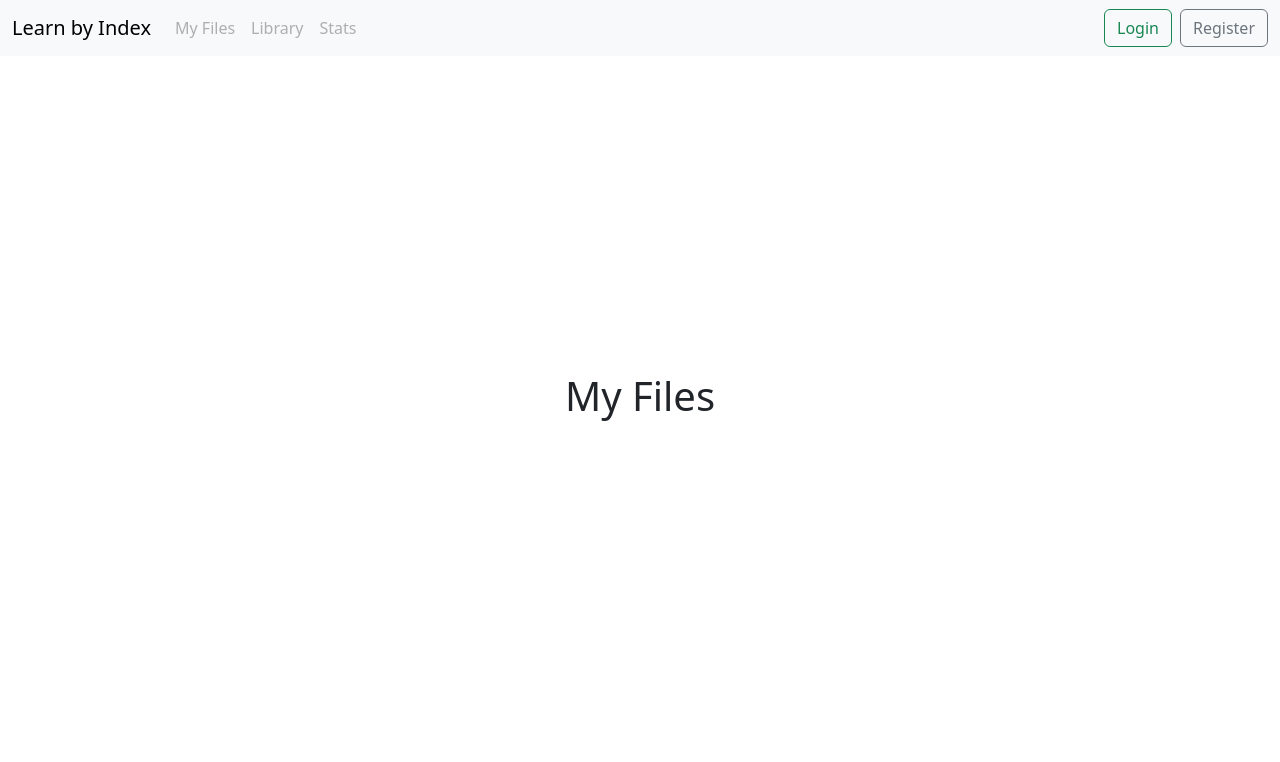
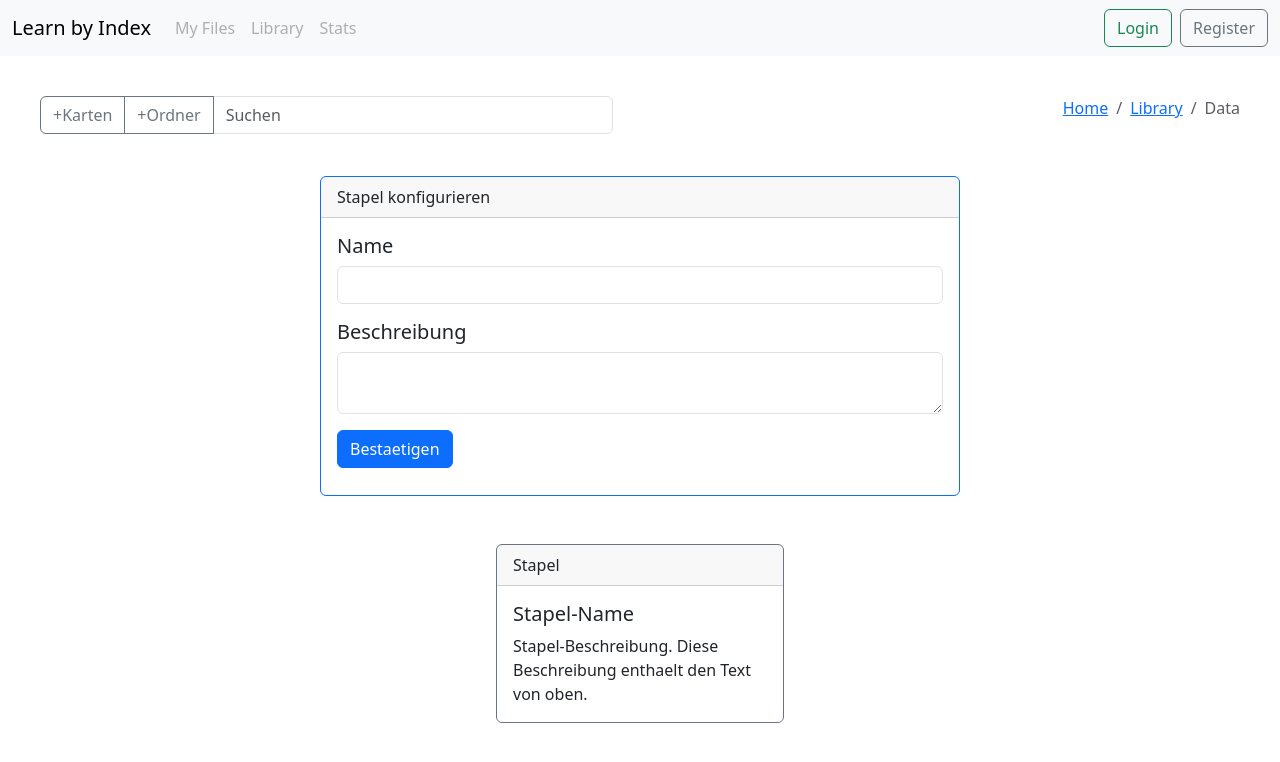
Before and after one commit to bra1nfo0d/flashcards, a React app in the folder frontend/: page /files in a window 1280 px wide. Shown: the top 762 px of the page. Built offline with nearby package versions, Linux system fonts and the light colour scheme; the HTML template or start-up script is replaced by a standard one.

Commit message:
Unterteilung components in verschiedene sub-folder

```diff
--- a/frontend/src/components/AppNavbar.jsx
+++ b/frontend/src/components/common/AppNavbar.jsx
@@ -6,7 +6,7 @@ import Nav from "react-bootstrap/Nav";
 import Navbar from "react-bootstrap/Navbar";
 import OverlayTrigger from "react-bootstrap/OverlayTrigger";
 import Tooltip from "react-bootstrap/Tooltip";
-import { useAuth } from "../auth/AuthContext";
+import { useAuth } from "../../auth/AuthContext";
 
 function AppNavbar() {
   const { user, logout } = useAuth();
--- /dev/null
+++ b/frontend/src/components/files/CreatingStackForm.jsx
@@ -0,0 +1,44 @@
+import Button from "react-bootstrap/Button";
+import Form from "react-bootstrap/Form";
+import InputGroup from "react-bootstrap/InputGroup";
+import Card from "react-bootstrap/Card";
+
+export default function CreatingStackFrom() {
+  return (
+    <>
+      <div className="d-flex flex-column align-items-center">
+        <div>
+          <Card border="primary" style={{ width: "40rem", height: "20rem" }}>
+            <Card.Header>Stapel konfigurieren</Card.Header>
+            <Card.Body>
+              <Card.Title>Name</Card.Title>
+              <InputGroup className="mb-3">
+                <Form.Control
+                  aria-label="Default"
+                  aria-describedby="inputGroup-sizing-default"
+                />
+              </InputGroup>
+              <Card.Title>Beschreibung</Card.Title>
+              <Form.Control as="textarea" aria-label="With textarea" />
+              <Button className="mt-3" variant="primary">
+                Bestaetigen
+              </Button>
+            </Card.Body>
+          </Card>
+        </div>
+        <div className="mt-5">
+          <Card border="secondary" style={{ width: "18rem" }}>
+            <Card.Header>Stapel</Card.Header>
+            <Card.Body>
+              <Card.Title>Stapel-Name</Card.Title>
+              <Card.Text>
+                Stapel-Beschreibung. Diese Beschreibung enthaelt den Text von
+                oben.
+              </Card.Text>
+            </Card.Body>
+          </Card>
+        </div>
+      </div>
+    </>
+  );
+}
--- a/frontend/src/pages/Files.jsx
+++ b/frontend/src/pages/Files.jsx
@@ -1,12 +1,70 @@
-import AppNavbar from "../components/AppNavbar";
+import { useState } from "react";
+import Button from "react-bootstrap/Button";
+import Form from "react-bootstrap/Form";
+import InputGroup from "react-bootstrap/InputGroup";
+import Breadcrumb from "react-bootstrap/Breadcrumb";
+import Card from "react-bootstrap/Card";
+import AppNavbar from "../components/common/AppNavbar";
+import CreatingStackFrom from "../components/files/CreatingStackForm";
 
 export default function Files() {
+  const [isCreatingStack, setIsCreatingStack] = useState(false);
+  const [isCreatingFolder, setIsCreatingFolder] = useState(false);
+
+  const [flashCardName, setFlashCardName] = useState("");
+  const [flashCardDiscripton, setFlashCardDiscription] = useState("");
+
+  function handleCreatingButton(type) {
+    if (type === "stack" && isCreatingFolder) {
+      console.log("Warning");
+    } else if (type === "folder" && isCreatingStack) {
+      console.log("Warning");
+    } else {
+      if (type === "stack") setIsCreatingStack(true);
+      if (type === "folder") setIsCreatingFolder(true);
+    }
+  }
+
   return (
     <>
       <AppNavbar />
-	  <div className="min-vh-100 d-flex justify-content-center align-items-center">
-	  <h1>My Files</h1>
-	  </div>
+      <div
+        className="pt-5 mt-5 d-flex justify-content-between"
+        style={{ margin: "40px" }}
+      >
+        <div>
+          <InputGroup className="">
+            <Button
+              variant="outline-secondary"
+              onClick={() => handleCreatingButton("stack")}
+            >
+              +Karten
+            </Button>
+            <Button
+              variant="outline-secondary"
+              onClick={() => handleCreatingButton("folder")}
+            >
+              +Ordner
+            </Button>
+            <Form.Control
+              className="form-control"
+              style={{ width: "400px" }}
+              aria-label="Example text with two button addons"
+              placeholder="Suchen"
+            />
+          </InputGroup>
+        </div>
+        <div>
+          <Breadcrumb>
+            <Breadcrumb.Item href="#">Home</Breadcrumb.Item>
+            <Breadcrumb.Item href="https://getbootstrap.com/docs/4.0/components/breadcrumb/">
+              Library
+            </Breadcrumb.Item>
+            <Breadcrumb.Item active>Data</Breadcrumb.Item>
+          </Breadcrumb>
+        </div>
+      </div>
+      <CreatingStackFrom />
     </>
   );
 }
--- a/frontend/src/pages/Home.jsx
+++ b/frontend/src/pages/Home.jsx
@@ -1,7 +1,7 @@
 import { useEffect, useState } from "react";
 import { apiFetch, getToken } from "../api";
-import AppNavbar from "../components/AppNavbar";
-import FlashCard from "../components/FlashCard";
+import AppNavbar from "../components/common/AppNavbar";
+import FlashCard from "../components/flashcards/FlashCard";
 
 export default function Home() {
   const [cards, setCards] = useState([]);
--- a/frontend/src/pages/Library.jsx
+++ b/frontend/src/pages/Library.jsx
@@ -1,4 +1,4 @@
-import AppNavbar from "../components/AppNavbar";
+import AppNavbar from "../components/common/AppNavbar";
 
 export default function Library() {
   return (
--- a/frontend/src/pages/Login.jsx
+++ b/frontend/src/pages/Login.jsx
@@ -1,4 +1,4 @@
-import AppNavbar from "../components/AppNavbar";
+import AppNavbar from "../components/common/AppNavbar";
 import Card from "react-bootstrap/Card";
 import Button from "react-bootstrap/Button";
 import Form from "react-bootstrap/Form";
--- a/frontend/src/pages/Register.jsx
+++ b/frontend/src/pages/Register.jsx
@@ -1,4 +1,4 @@
-import AppNavbar from "../components/AppNavbar";
+import AppNavbar from "../components/common/AppNavbar";
 import Card from "react-bootstrap/Card";
 import Button from "react-bootstrap/Button";
 import Form from "react-bootstrap/Form";
--- a/frontend/src/pages/Stats.jsx
+++ b/frontend/src/pages/Stats.jsx
@@ -1,4 +1,4 @@
-import AppNavbar from "../components/AppNavbar";
+import AppNavbar from "../components/common/AppNavbar";
 
 export default function Stats() {
   return (
```
Also changed, not shown: frontend/src/components/flashcards/FlashCard.jsx (renamed from frontend/src/components/FlashCard.jsx).
